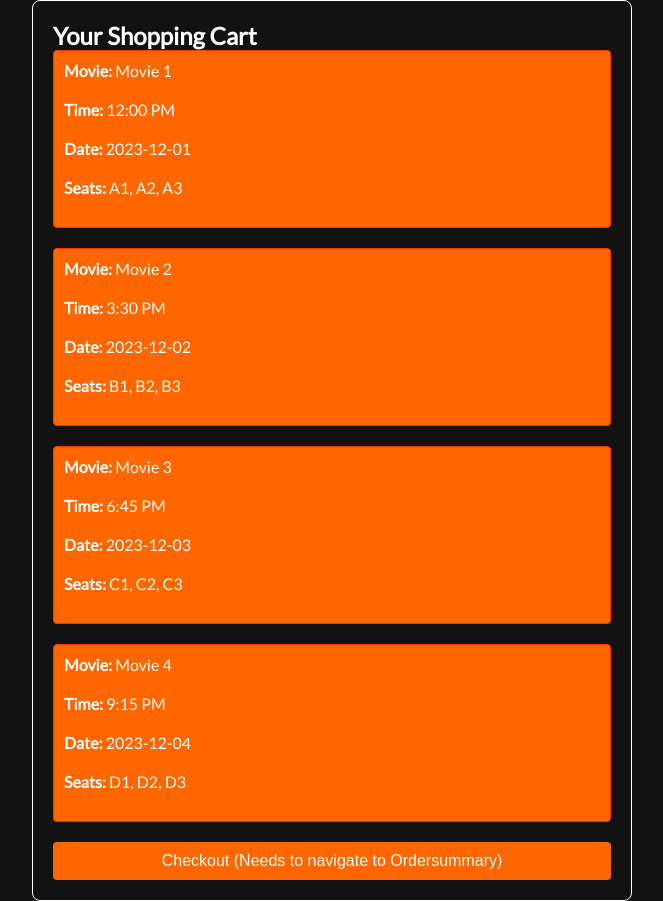
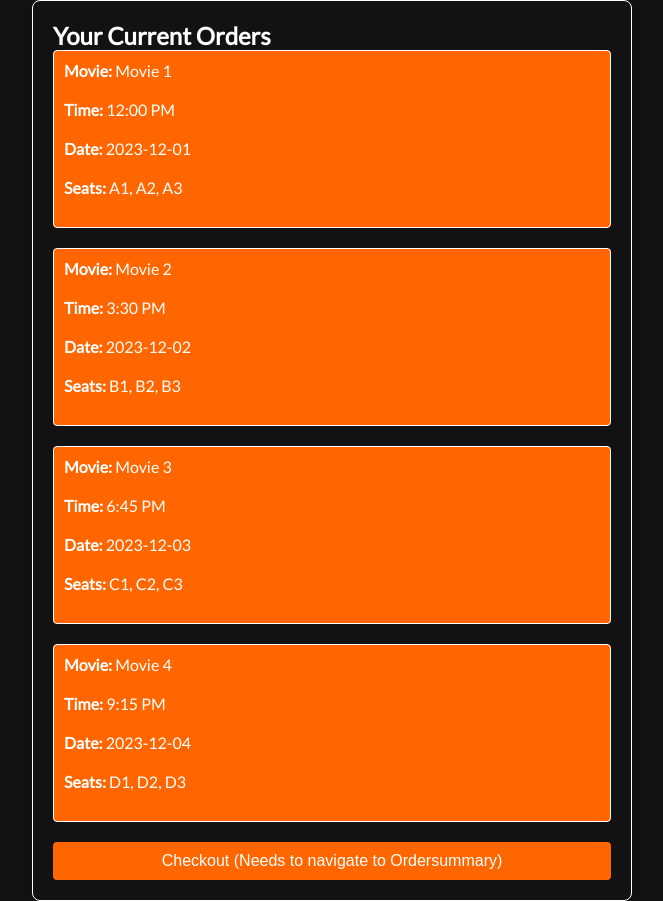
Before and after one commit to Cucumbercon/Cinema-Project, a React (Create React App) app in the folder web/: page /shoppingcart in a window 1280 px wide. Shown: the whole page, without its empty margins (308-971 px from the left). Built offline with nearby package versions, Linux system fonts and the light colour scheme; a web font is replaced by a local one.

Commit message:
Shopping cart UI changes

```diff
--- a/web/src/pages/Users/shoppingcart.css
+++ b/web/src/pages/Users/shoppingcart.css
@@ -17,7 +17,7 @@
   .cart-item {
     margin-bottom: 20px;
     padding: 10px;
-    border: 1px solid #ff3300;
+    border: 1px solid #ffffff;
     border-radius: 4px;
     background: #ff6600;
   }
--- a/web/src/pages/Users/shoppingcart.js
+++ b/web/src/pages/Users/shoppingcart.js
@@ -46,7 +46,7 @@ const ShoppingCart = () => {
 
   return (
     <div className="shopping-cart-container">
-      <h2>Your Shopping Cart</h2>
+      <h2>Your Current Orders</h2>
       {cartItems.length === 0 ? (
         <p className="empty-cart-message">Your cart is empty.</p>
       ) : (
```
Also changed, not shown: 1 other file (tests, documents, lock files or other folders).
